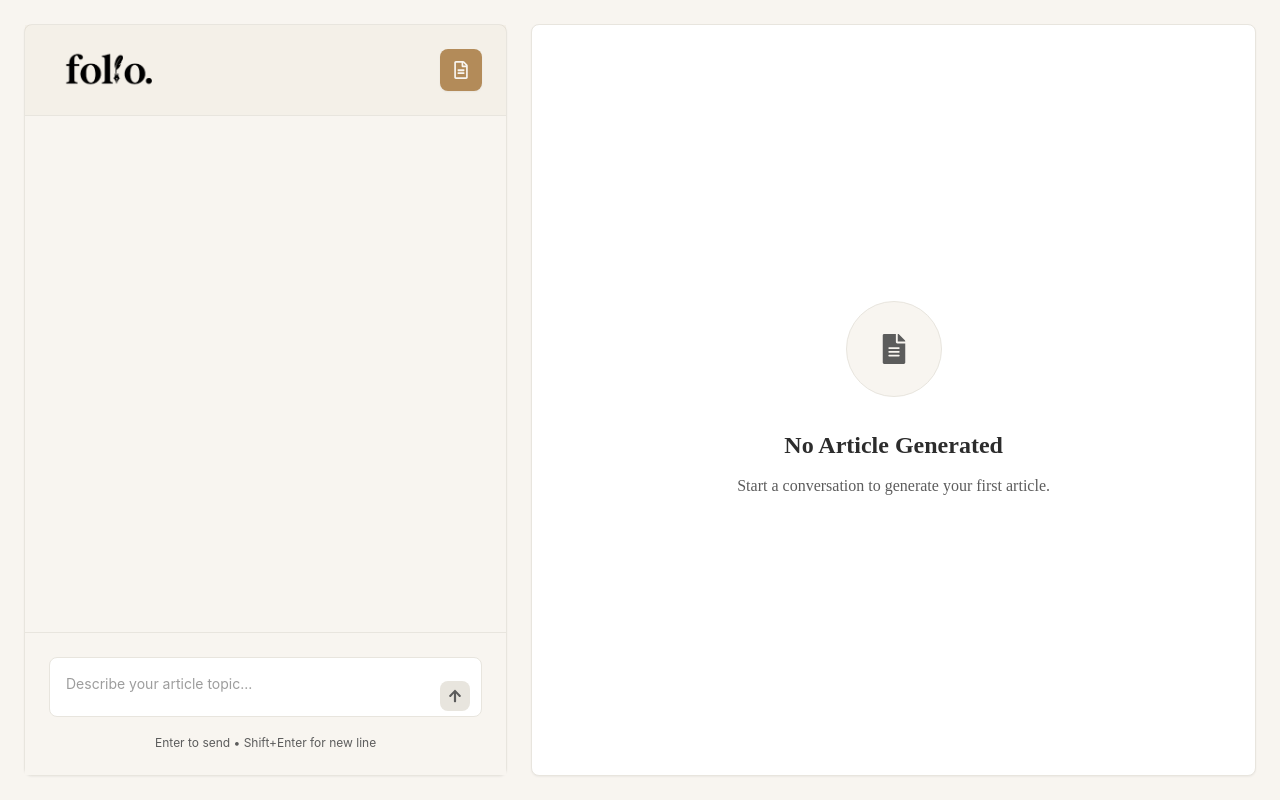
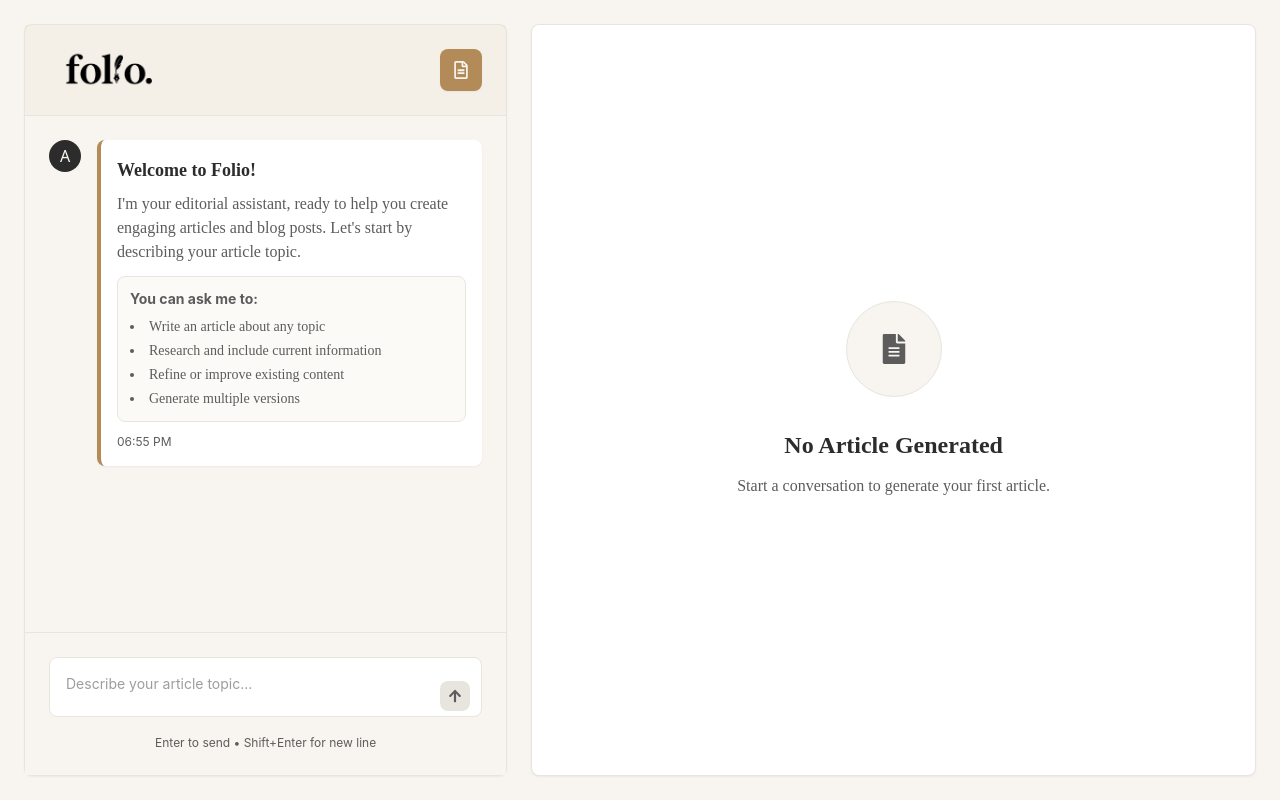
Before and after one commit to ramshaali/folio, a React (Vite) app in the folder client/: page / in a window 1280 px wide. Built offline with nearby package versions, Linux system fonts and the light colour scheme.

Commit message:
persist article content

```diff
--- a/client/src/App.tsx
+++ b/client/src/App.tsx
@@ -10,14 +10,20 @@ const App: React.FC = () => {
   const [activeView, setActiveView] = useState<"chat" | "article">("chat");
   const [isMobile, setIsMobile] = useState(false);
 
-  // Load session from localStorage on component mount
+  // Load session and article from localStorage on component mount
   useEffect(() => {
     const savedSessionId = localStorage.getItem('folio_sessionId');
     const savedUserId = localStorage.getItem('folio_userId');
+    const savedArticle = savedSessionId ? localStorage.getItem(`folio_article_${savedSessionId}`) : null;
 
     if (savedSessionId && savedUserId) {
       setSessionId(savedSessionId);
       setUserId(savedUserId);
+
+      // Restore article content if it exists
+      if (savedArticle) {
+        setCurrentArticle(savedArticle);
+      }
     }
   }, []);
 
@@ -31,6 +37,16 @@ const App: React.FC = () => {
       localStorage.removeItem('folio_userId');
     }
   }, [sessionId, userId]);
+
+  // Save article content whenever it changes
+  useEffect(() => {
+    if (sessionId && currentArticle) {
+      localStorage.setItem(`folio_article_${sessionId}`, currentArticle);
+    } else if (sessionId && currentArticle === null) {
+      // Clear article if it's explicitly set to null
+      localStorage.removeItem(`folio_article_${sessionId}`);
+    }
+  }, [currentArticle, sessionId]);
 
   // Check if mobile on mount and resize
   useEffect(() => {
@@ -51,6 +67,12 @@ const App: React.FC = () => {
   }, [currentArticle, isMobile]);
 
   const handleNewSession = () => {
+    // Clear current session data from localStorage
+    if (sessionId) {
+      localStorage.removeItem(`folio_chatHistory_${sessionId}`);
+      localStorage.removeItem(`folio_article_${sessionId}`);
+    }
+
     // Clear both state and localStorage
     setSessionId(null);
     setUserId(null);
@@ -59,6 +81,10 @@ const App: React.FC = () => {
 
     localStorage.removeItem('folio_sessionId');
     localStorage.removeItem('folio_userId');
+  };
+
+  const handleSetCurrentArticle = (article: string | null) => {
+    setCurrentArticle(article);
   };
 
   return (
@@ -71,7 +97,7 @@ const App: React.FC = () => {
           userId={userId}
           setSessionId={setSessionId}
           setUserId={setUserId}
-          setCurrentArticle={setCurrentArticle}
+          setCurrentArticle={handleSetCurrentArticle}
           isMobile={isMobile}
           onSwitchToArticle={() => setActiveView("article")}
           onNewSession={handleNewSession}
--- a/client/src/components/Chat/ChatPanel.tsx
+++ b/client/src/components/Chat/ChatPanel.tsx
@@ -107,6 +107,9 @@ export const ChatPanel: React.FC<ChatPanelProps> = ({
           currentUserId = res.data.user_id;
           setSessionId(currentSessionId as string);
           setUserId(currentUserId as string);
+
+          // Clear any previous article when starting new session
+          setCurrentArticle(null);
         } else {
           alert("Failed to start session.");
           return;
@@ -206,6 +209,7 @@ export const ChatPanel: React.FC<ChatPanelProps> = ({
           currentAgent={currentAgent}
           isStreaming={isStreaming}
           isMobile={isMobile}
+          sessionId={sessionId}
         />
 
         <InputArea
--- a/client/src/components/Chat/MessageList.tsx
+++ b/client/src/components/Chat/MessageList.tsx
@@ -13,14 +13,17 @@ interface MessageListProps {
     currentAgent: { name: string; text: string } | null;
     isStreaming: boolean;
     isMobile?: boolean;
+    sessionId: string | null;
 }
 
 export const MessageList: React.FC<MessageListProps> = ({
     messages,
     currentAgent,
     isStreaming,
-    isMobile = false
+    isMobile = false,
+    sessionId,
 }) => {
+    const showWelcomeMessage = messages.length === 0 && !isStreaming;
     const messagesEndRef = useRef<HTMLDivElement>(null);
 
     useEffect(() => {
@@ -41,6 +44,39 @@ export const MessageList: React.FC<MessageListProps> = ({
     return (
         <div className={`flex-1 overflow-y-auto ${isMobile ? 'p-3 space-y-4' : 'p-4 lg:p-6 space-y-4 lg:space-y-6'
             }`}>
+            {showWelcomeMessage && (
+                <div className="flex flex-row gap-3 lg:gap-4 animate-fade-in-up">
+                    <div className={`flex-shrink-0 flex items-center justify-center rounded-full bg-charcoal text-cream ${isMobile ? 'w-7 h-7 text-xs' : 'w-8 h-8'}`}>
+                        A
+                    </div>
+                    <div className={`flex-1 bg-white rounded-lg border-l-2 lg:border-l-4 border-gold shadow-sm ${isMobile ? 'p-3' : 'p-4'}`}>
+                        <div className="prose prose-sm max-w-none font-lora text-charcoal">
+                            <h3 className="text-lg font-playfair font-bold text-charcoal mb-2">
+                                Welcome to Folio!
+                            </h3>
+                            <p className="text-warm-gray mb-3">
+                                I'm your editorial assistant, ready to help you create engaging articles and blog posts. Let's start by describing your article topic.
+                            </p>
+
+                            <div className="bg-cream/50 rounded-lg p-3 border border-border">
+                                <p className="text-sm text-warm-gray font-inter mb-2">
+                                    <strong>You can ask me to:</strong>
+                                </p>
+                                <ul className="text-sm text-warm-gray space-y-1 list-disc list-inside">
+                                    <li>Write an article about any topic</li>
+                                    <li>Research and include current information</li>
+                                    <li>Refine or improve existing content</li>
+                                    <li>Generate multiple versions</li>
+                                </ul>
+                            </div>
+                        </div>
+                        <div className="text-warm-gray mt-3 font-inter text-xs">
+                            {new Date().toLocaleTimeString([], { hour: '2-digit', minute: '2-digit' })}
+                        </div>
+                    </div>
+                </div>
+            )}
+
             {messages.map((msg, idx) => (
                 <div
                     key={idx}
```
